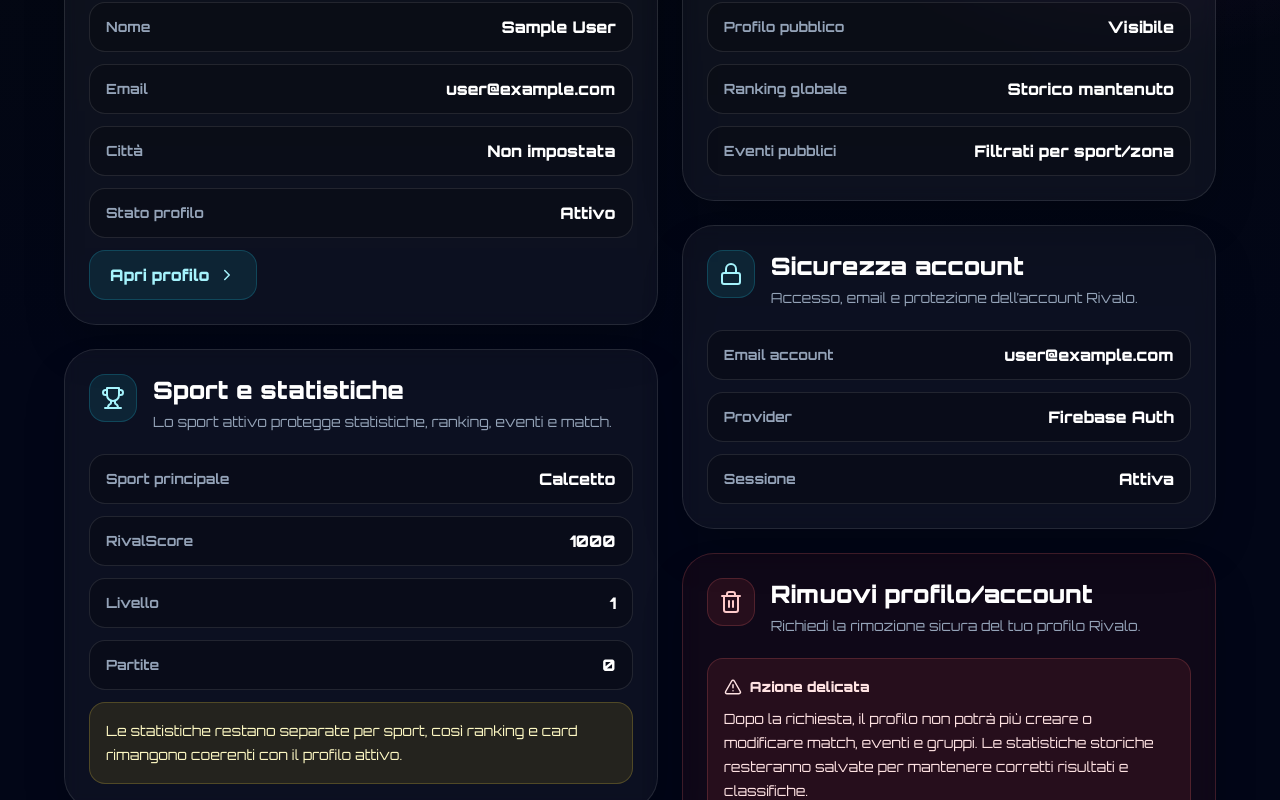
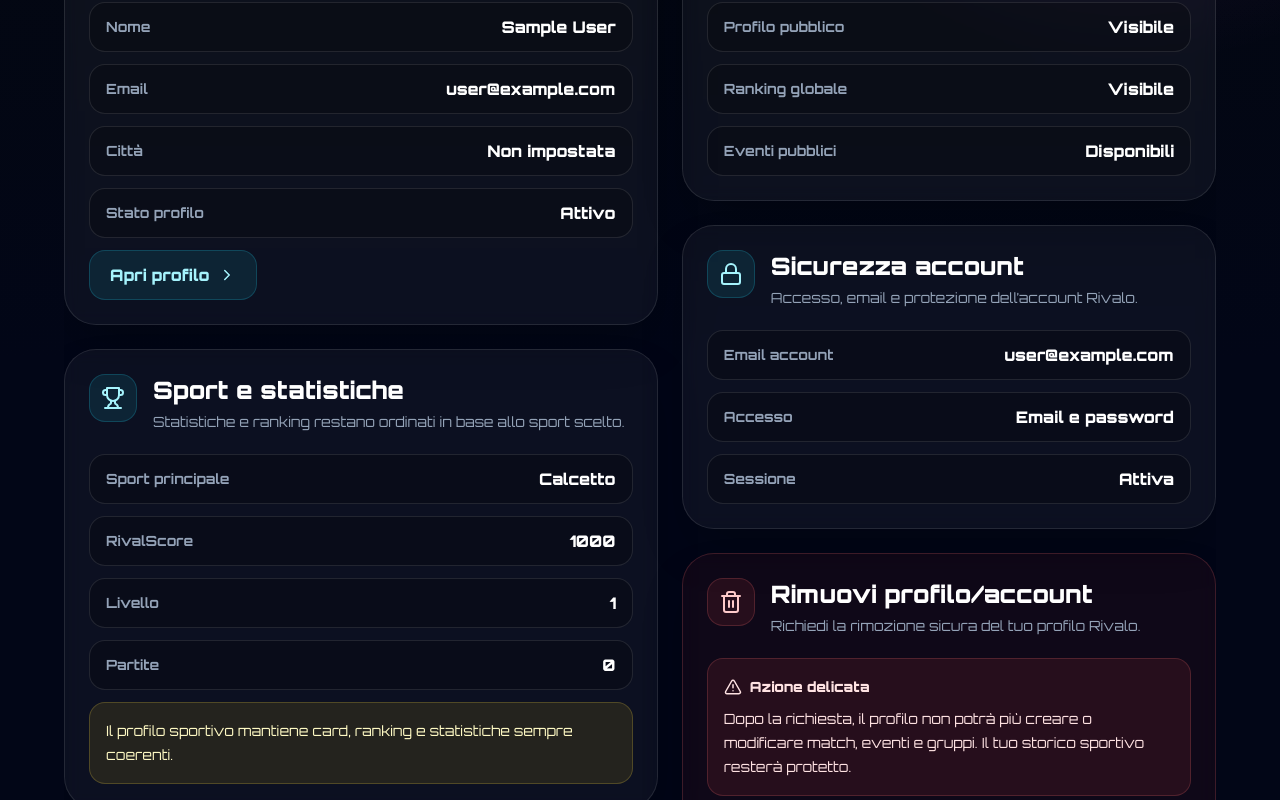
Before and after one commit to RivaloApp/rivalo-app, a Next.js app: page /settings in a window 1280 px wide. Shown: the part 440-1240 px from the top of the page. Built offline with nearby package versions, Linux system fonts and the light colour scheme; no server answers; the database is empty; sample sign-in values are in the browser's storage.

Commit message:
Rifinisce impostazioni e richiesta rimozione account

```diff
--- a/app/settings/page.tsx
+++ b/app/settings/page.tsx
@@ -142,6 +142,7 @@ export default function SettingsPage() {
         deletionRequestedAt: serverTimestamp(),
         deletionRequestedBy: user.uid,
         accountStatus: "deletion_requested",
+        actionLockedAt: serverTimestamp(),
         updatedAt: serverTimestamp(),
       });
 
@@ -154,7 +155,7 @@ export default function SettingsPage() {
 
       setDeleteConfirmText("");
       setMessage(
-        "Richiesta registrata. Da ora il profilo è bloccato per nuove azioni e i dati pubblici verranno mostrati come profilo non attivo."
+        "Richiesta registrata. Il profilo è ora in stato non attivo."
       );
     } catch (error) {
       console.error(error);
@@ -173,10 +174,10 @@ export default function SettingsPage() {
   }
 
   return (
-    <main className="min-h-screen bg-[#020617] px-5 py-8 text-white">
+    <main className="min-h-screen overflow-x-hidden bg-[#020617] px-3 py-8 text-white sm:px-5">
       <div className="pointer-events-none fixed inset-0 bg-[radial-gradient(circle_at_12%_6%,rgba(34,211,238,.16),transparent_28%),radial-gradient(circle_at_88%_10%,rgba(217,70,239,.14),transparent_32%),linear-gradient(180deg,#020617_0%,#030712_50%,#020617_100%)]" />
 
-      <section className="relative z-10 mx-auto max-w-6xl">
+      <section className="relative z-10 mx-auto w-full max-w-6xl min-w-0 overflow-hidden">
         <Link
           href="/dashboard"
           className="inline-flex items-center gap-2 text-sm font-black text-cyan-300"
@@ -185,19 +186,19 @@ export default function SettingsPage() {
           Torna alla dashboard
         </Link>
 
-        <header className="mt-8 overflow-hidden rounded-[2.5rem] border border-white/10 bg-white/[.04] p-7 shadow-2xl backdrop-blur sm:p-9">
-          <div className="flex flex-col gap-6 lg:flex-row lg:items-end lg:justify-between">
-            <div>
+        <header className="mt-8 min-w-0 overflow-hidden rounded-[2rem] border border-white/10 bg-white/[.04] p-5 shadow-2xl backdrop-blur sm:rounded-[2.5rem] sm:p-9">
+          <div className="flex min-w-0 flex-col gap-6 lg:flex-row lg:items-end lg:justify-between">
+            <div className="min-w-0">
               <div className="inline-flex items-center gap-2 rounded-full border border-cyan-300/20 bg-cyan-400/10 px-4 py-2 text-xs font-black uppercase tracking-[0.22em] text-cyan-200">
                 <Settings size={16} />
                 Impostazioni
               </div>
 
-              <h1 className="mt-5 text-4xl font-black uppercase tracking-tight sm:text-5xl">
+              <h1 className="mt-5 break-words text-3xl font-black uppercase tracking-tight sm:text-5xl">
                 Account Rivalo
               </h1>
 
-              <p className="mt-4 max-w-3xl leading-7 text-slate-300">
+              <p className="mt-4 max-w-3xl break-words leading-7 text-slate-300">
                 Gestisci profilo, sport, privacy, notifiche e sicurezza account.
               </p>
             </div>
@@ -231,8 +232,7 @@ export default function SettingsPage() {
                 </div>
 
                 <p className="mt-2 text-sm font-bold leading-6">
-                  Il profilo è bloccato per nuove azioni su match, eventi e gruppi.
-                  Le statistiche storiche restano conservate per mantenere corrette classifiche e risultati.
+                  Il profilo non può più creare o modificare match, eventi e gruppi.
                   {deletionDate ? ` Richiesta registrata il ${deletionDate}.` : ""}
                 </p>
               </div>
@@ -240,8 +240,8 @@ export default function SettingsPage() {
           </div>
         )}
 
-        <section className="mt-7 grid gap-6 lg:grid-cols-[1fr_.9fr]">
-          <div className="space-y-6">
+        <section className="mt-7 grid min-w-0 gap-6 lg:grid-cols-[minmax(0,1fr)_minmax(0,.9fr)]">
+          <div className="min-w-0 space-y-6">
             <SettingsCard
               icon={<UserRound />}
               title="Profilo"
@@ -273,7 +273,7 @@ export default function SettingsPage() {
             <SettingsCard
               icon={<Trophy />}
               title="Sport e statistiche"
-              text="Lo sport attivo protegge statistiche, ranking, eventi e match."
+              text="Statistiche e ranking restano ordinati in base allo sport scelto."
             >
               <InfoRow label="Sport principale" value={sportLabel(sport)} />
               <InfoRow label="RivalScore" value={String(rivalScore)} />
@@ -281,8 +281,7 @@ export default function SettingsPage() {
               <InfoRow label="Partite" value={String(matchesPlayed)} />
 
               <div className="mt-5 rounded-2xl border border-yellow-300/20 bg-yellow-400/10 p-4 text-sm leading-6 text-yellow-100">
-                Le statistiche restano separate per sport, così ranking e card
-                rimangono coerenti con il profilo attivo.
+                Il profilo sportivo mantiene card, ranking e statistiche sempre coerenti.
               </div>
             </SettingsCard>
 
@@ -301,7 +300,7 @@ export default function SettingsPage() {
             </SettingsCard>
           </div>
 
-          <div className="space-y-6">
+          <div className="min-w-0 space-y-6">
             <SettingsCard
               icon={<ShieldCheck />}
               title="Privacy"
@@ -311,8 +310,8 @@ export default function SettingsPage() {
                 label="Profilo pubblico"
                 value={deletionActive ? "Nascosto" : "Visibile"}
               />
-              <InfoRow label="Ranking globale" value="Storico mantenuto" />
-              <InfoRow label="Eventi pubblici" value="Filtrati per sport/zona" />
+              <InfoRow label="Ranking globale" value="Visibile" />
+              <InfoRow label="Eventi pubblici" value="Disponibili" />
             </SettingsCard>
 
             <SettingsCard
@@ -321,7 +320,7 @@ export default function SettingsPage() {
               text="Accesso, email e protezione dell’account Rivalo."
             >
               <InfoRow label="Email account" value={email} />
-              <InfoRow label="Provider" value="Firebase Auth" />
+              <InfoRow label="Accesso" value="Email e password" />
               <InfoRow
                 label="Sessione"
                 value={deletionActive ? "Limitata" : "Attiva"}
@@ -346,8 +345,8 @@ export default function SettingsPage() {
                     value="Bloccate"
                   />
                   <InfoRow
-                    label="Dati storici"
-                    value="Conservati"
+                    label="Storico sportivo"
+                    value="Protetto"
                   />
 
                   <Link
@@ -367,8 +366,7 @@ export default function SettingsPage() {
                     </div>
 
                     Dopo la richiesta, il profilo non potrà più creare o modificare
-                    match, eventi e gruppi. Le statistiche storiche resteranno salvate
-                    per mantenere corretti risultati e classifiche.
+                    match, eventi e gruppi. Il tuo storico sportivo resterà protetto.
                   </div>
 
                   <label className="mt-4 block">
@@ -428,13 +426,13 @@ function SettingsCard({
 }) {
   return (
     <section
-      className={`rounded-[2rem] border p-6 shadow-2xl backdrop-blur ${
+      className={`min-w-0 overflow-hidden rounded-[2rem] border p-5 shadow-2xl backdrop-blur sm:p-6 ${
         danger
           ? "border-red-400/20 bg-red-500/[.055]"
           : "border-white/10 bg-white/[.045]"
       }`}
     >
-      <div className="mb-5 flex items-start gap-4">
+      <div className="mb-5 flex min-w-0 items-start gap-4">
         <div
           className={`flex h-12 w-12 shrink-0 items-center justify-center rounded-2xl border ${
             danger
@@ -445,22 +443,22 @@ function SettingsCard({
           {icon}
         </div>
 
-        <div>
-          <h2 className="text-2xl font-black">{title}</h2>
-          <p className="mt-1 text-sm leading-6 text-slate-400">{text}</p>
+        <div className="min-w-0">
+          <h2 className="break-words text-2xl font-black">{title}</h2>
+          <p className="mt-1 break-words text-sm leading-6 text-slate-400">{text}</p>
         </div>
       </div>
 
-      <div className="space-y-3">{children}</div>
+      <div className="min-w-0 space-y-3">{children}</div>
     </section>
   );
 }
 
 function InfoRow({ label, value }: { label: string; value: string }) {
   return (
-    <div className="flex items-center justify-between gap-4 rounded-2xl border border-white/10 bg-black/20 px-4 py-3">
-      <span className="text-sm font-bold text-slate-400">{label}</span>
-      <span className="min-w-0 truncate text-right font-black text-white">
+    <div className="flex min-w-0 flex-col gap-1 rounded-2xl border border-white/10 bg-black/20 px-4 py-3 sm:flex-row sm:items-center sm:justify-between sm:gap-4">
+      <span className="break-words text-sm font-bold text-slate-400">{label}</span>
+      <span className="min-w-0 break-words text-left font-black text-white sm:text-right">
         {value}
       </span>
     </div>
@@ -469,9 +467,9 @@ function InfoRow({ label, value }: { label: string; value: string }) {
 
 function MiniStat({ label, value }: { label: string; value: number }) {
   return (
-    <div className="rounded-[1.5rem] border border-white/10 bg-white/[.045] p-5 text-center">
-      <div className="text-4xl font-black text-cyan-200">{value}</div>
-      <div className="mt-2 text-xs font-black uppercase tracking-[0.16em] text-slate-400">
+    <div className="min-w-0 overflow-hidden rounded-[1.5rem] border border-white/10 bg-white/[.045] p-5 text-center">
+      <div className="break-words text-4xl font-black text-cyan-200">{value}</div>
+      <div className="mt-2 break-words text-xs font-black uppercase tracking-[0.16em] text-slate-400">
         {label}
       </div>
     </div>
```
